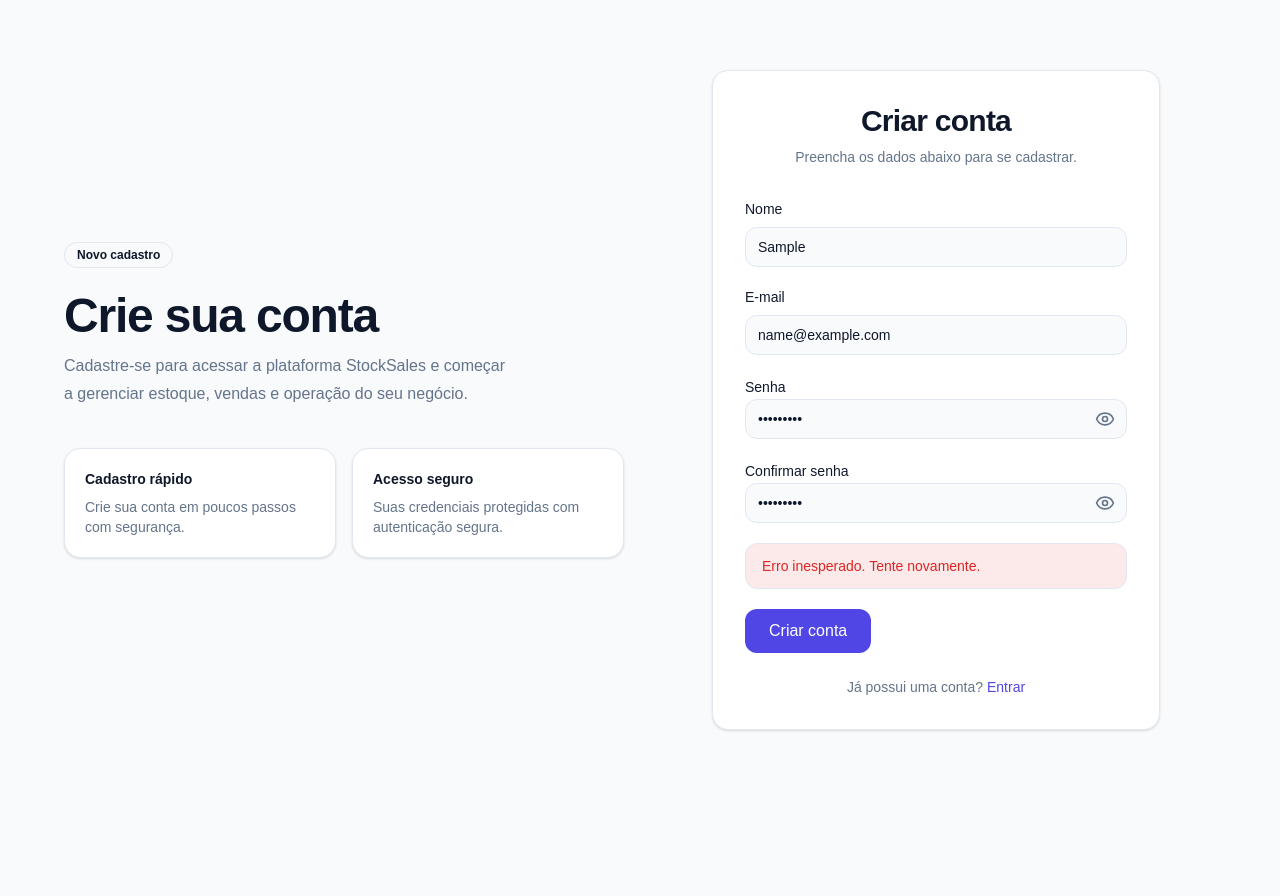
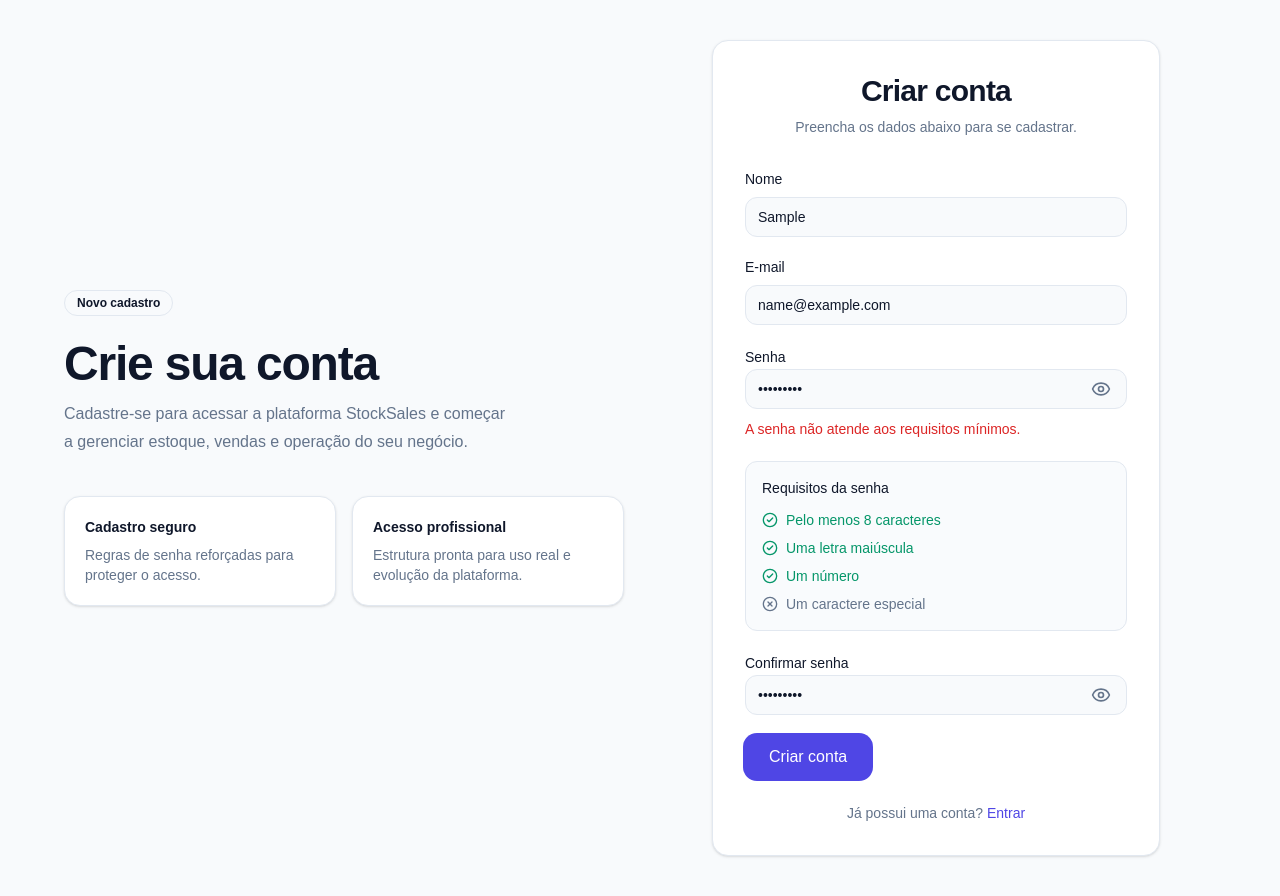
Before and after one commit to jeffersonjuni/estoque-vendas-plataforma, a Next.js app: page /register in a window 1280 px wide. Both pictures are taken after typing "Sample", "name@example.com", "Sample123", "Sample123" into the empty fields and a click on the button "Criar conta". Before the commit the page ends 800 px from the top, so only its background shows below. Built offline with nearby package versions, Linux system fonts and the light colour scheme; no server answers.

Commit message:
refactor: melhora validações e experiência visual da autenticação

```diff
--- a/src/app/api/auth/register/route.ts
+++ b/src/app/api/auth/register/route.ts
@@ -2,6 +2,7 @@ import { NextResponse } from "next/server";
 import bcrypt from "bcrypt";
 
 import { prisma } from "@/lib/prisma";
+import { isPasswordStrong } from "@/lib/password-validation";
 
 export async function POST(req: Request) {
   try {
@@ -10,6 +11,16 @@ export async function POST(req: Request) {
     if (!name || !email || !password) {
       return NextResponse.json(
         { message: "Dados inválidos." },
+        { status: 400 }
+      );
+    }
+
+    if (!isPasswordStrong(password)) {
+      return NextResponse.json(
+        {
+          message:
+            "A senha deve conter no mínimo 8 caracteres, uma letra maiúscula, um número e um caractere especial.",
+        },
         { status: 400 }
       );
     }
@@ -35,8 +46,10 @@ export async function POST(req: Request) {
       },
     });
 
-    return NextResponse.json({ message: "Usuário criado com sucesso." });
-  } catch (error) {
+    return NextResponse.json({
+      message: "Usuário criado com sucesso.",
+    });
+  } catch {
     return NextResponse.json(
       { message: "Erro ao criar usuário." },
       { status: 500 }
--- a/src/components/auth/login-form.tsx
+++ b/src/components/auth/login-form.tsx
@@ -1,16 +1,16 @@
-"use client";
+'use client';
 
-import Link from "next/link";
-import { useState } from "react";
-import { signIn } from "next-auth/react";
-import { useRouter } from "next/navigation";
-import { Eye, EyeOff } from "lucide-react";
+import Link from 'next/link';
+import { useState } from 'react';
+import { signIn } from 'next-auth/react';
+import { useRouter } from 'next/navigation';
+import { Eye, EyeOff } from 'lucide-react';
 
-import { Badge } from "@/components/ui/badge";
-import { Button } from "@/components/ui/button";
-import { Card, CardContent } from "@/components/ui/card";
-import { Input } from "@/components/ui/input";
-import { Loader } from "@/components/ui/loader";
+import { Badge } from '@/components/ui/badge';
+import { Button } from '@/components/ui/button';
+import { Card, CardContent } from '@/components/ui/card';
+import { Input } from '@/components/ui/input';
+import { Loader } from '@/components/ui/loader';
 
 export function LoginForm() {
   const router = useRouter();
@@ -154,12 +154,13 @@ export function LoginForm() {
 
                     <Link
                       href="/forgot-password"
-                      className="text-sm font-medium text-primary hover:underline"
+                      className="text-sm font-medium text-primary transition hover:opacity-80 hover:underline"
                     >
                       Esqueci minha senha
                     </Link>
                   </div>
 
+                  <div className="space-y-2">
                     <div className="relative">
                       <Input
                         id="password"
@@ -167,15 +168,18 @@ export function LoginForm() {
                         placeholder="Digite sua senha"
                         value={password}
                         onChange={(event) => setPassword(event.target.value)}
-                      error={passwordError}
                         disabled={isLoading}
                         className="pr-12"
+                        autoComplete="current-password"
                       />
 
                       <button
                         type="button"
                         onClick={() => setShowPassword((prev) => !prev)}
-                      className="absolute right-3 top-1/2 -translate-y-1/2 text-muted-foreground transition hover:text-foreground"
+                        className="absolute right-3 top-5 -translate-y-1/2 rounded-md p-1 text-muted-foreground transition hover:bg-muted hover:text-foreground"
+                        aria-label={
+                          showPassword ? 'Ocultar senha' : 'Mostrar senha'
+                        }
                       >
                         {showPassword ? (
                           <EyeOff className="h-5 w-5" />
@@ -183,6 +187,13 @@ export function LoginForm() {
                           <Eye className="h-5 w-5" />
                         )}
                       </button>
+                    </div>
+
+                    {passwordError && (
+                      <span className="text-sm text-destructive">
+                        {passwordError}
+                      </span>
+                    )}
                   </div>
                 </div>
 
--- /dev/null
+++ b/src/components/auth/password-requirements.tsx
@@ -0,0 +1,60 @@
+import clsx from "clsx";
+import { CheckCircle2, XCircle } from "lucide-react";
+
+import { getPasswordValidation } from "@/lib/password-validation";
+
+type PasswordRequirementsProps = {
+  password: string;
+};
+
+export function PasswordRequirements({
+  password,
+}: PasswordRequirementsProps) {
+  const validation = getPasswordValidation(password);
+
+  const items = [
+    {
+      label: "Pelo menos 8 caracteres",
+      valid: validation.minLength,
+    },
+    {
+      label: "Uma letra maiúscula",
+      valid: validation.uppercase,
+    },
+    {
+      label: "Um número",
+      valid: validation.number,
+    },
+    {
+      label: "Um caractere especial",
+      valid: validation.specialChar,
+    },
+  ];
+
+  return (
+    <div className="rounded-xl border border-border bg-muted/40 p-4">
+      <p className="mb-3 text-sm font-medium text-foreground">
+        Requisitos da senha
+      </p>
+
+      <ul className="space-y-2">
+        {items.map((item) => (
+          <li
+            key={item.label}
+            className={clsx(
+              "flex items-center gap-2 text-sm",
+              item.valid ? "text-success" : "text-muted-foreground"
+            )}
+          >
+            {item.valid ? (
+              <CheckCircle2 className="h-4 w-4" />
+            ) : (
+              <XCircle className="h-4 w-4" />
+            )}
+            <span>{item.label}</span>
+          </li>
+        ))}
+      </ul>
+    </div>
+  );
+}
--- a/src/components/auth/register-form.tsx
+++ b/src/components/auth/register-form.tsx
@@ -3,13 +3,16 @@
 import Link from "next/link";
 import { useState } from "react";
 import { useRouter } from "next/navigation";
-import { Eye, EyeOff } from "lucide-react";
+import { Eye, EyeOff, CheckCircle2 } from "lucide-react";
 
 import { Badge } from "@/components/ui/badge";
 import { Button } from "@/components/ui/button";
 import { Card, CardContent } from "@/components/ui/card";
 import { Input } from "@/components/ui/input";
 import { Loader } from "@/components/ui/loader";
+
+import { PasswordRequirements } from "@/components/auth/password-requirements";
+import { isPasswordStrong } from "@/lib/password-validation";
 
 export function RegisterForm() {
   const router = useRouter();
@@ -30,6 +33,7 @@ export function RegisterForm() {
   });
 
   const [formError, setFormError] = useState("");
+  const [successMessage, setSuccessMessage] = useState("");
   const [isLoading, setIsLoading] = useState(false);
 
   function validateForm() {
@@ -50,13 +54,16 @@ export function RegisterForm() {
     if (!email.trim()) {
       newErrors.email = "Informe seu e-mail.";
       isValid = false;
+    } else if (!/\S+@\S+\.\S+/.test(email)) {
+      newErrors.email = "Informe um e-mail válido.";
+      isValid = false;
     }
 
     if (!password.trim()) {
       newErrors.password = "Informe sua senha.";
       isValid = false;
-    } else if (password.length < 6) {
-      newErrors.password = "A senha deve ter no mínimo 6 caracteres.";
+    } else if (!isPasswordStrong(password)) {
+      newErrors.password = "A senha não atende aos requisitos mínimos.";
       isValid = false;
     }
 
@@ -80,6 +87,7 @@ export function RegisterForm() {
     try {
       setIsLoading(true);
       setFormError("");
+      setSuccessMessage("");
 
       const response = await fetch("/api/auth/register", {
         method: "POST",
@@ -100,7 +108,13 @@ export function RegisterForm() {
         return;
       }
 
+      setSuccessMessage(
+        "Conta criada com sucesso! Redirecionando para o login..."
+      );
+
+      setTimeout(() => {
         router.push("/");
+      }, 1800);
     } catch {
       setFormError("Erro inesperado. Tente novamente.");
     } finally {
@@ -111,7 +125,6 @@ export function RegisterForm() {
   return (
     <section className="flex min-h-screen items-center justify-center px-4 py-10">
       <div className="grid w-full max-w-6xl gap-8 lg:grid-cols-2">
-        {/* Branding / institucional */}
         <div className="hidden flex-col justify-center lg:flex">
           <div className="space-y-6">
             <Badge variant="outline" className="w-fit">
@@ -133,10 +146,10 @@ export function RegisterForm() {
               <Card className="bg-background">
                 <CardContent className="space-y-2 p-4">
                   <p className="text-sm font-semibold text-foreground">
-                    Cadastro rápido
+                    Cadastro seguro
                   </p>
                   <p className="text-sm text-muted-foreground">
-                    Crie sua conta em poucos passos com segurança.
+                    Regras de senha reforçadas para proteger o acesso.
                   </p>
                 </CardContent>
               </Card>
@@ -144,10 +157,10 @@ export function RegisterForm() {
               <Card className="bg-background">
                 <CardContent className="space-y-2 p-4">
                   <p className="text-sm font-semibold text-foreground">
-                    Acesso seguro
+                    Acesso profissional
                   </p>
                   <p className="text-sm text-muted-foreground">
-                    Suas credenciais protegidas com autenticação segura.
+                    Estrutura pronta para uso real e evolução da plataforma.
                   </p>
                 </CardContent>
               </Card>
@@ -155,7 +168,6 @@ export function RegisterForm() {
           </div>
         </div>
 
-        {/* Formulário */}
         <div className="flex items-center justify-center">
           <Card className="w-full max-w-md">
             <CardContent className="p-6 sm:p-8">
@@ -198,6 +210,7 @@ export function RegisterForm() {
                     Senha
                   </label>
 
+                  <div className="space-y-2">
                     <div className="relative">
                       <Input
                         id="password"
@@ -205,15 +218,18 @@ export function RegisterForm() {
                         placeholder="Digite sua senha"
                         value={password}
                         onChange={(event) => setPassword(event.target.value)}
-                      error={errors.password}
                         disabled={isLoading}
                         className="pr-12"
+                        autoComplete="new-password"
                       />
 
                       <button
                         type="button"
                         onClick={() => setShowPassword((prev) => !prev)}
-                      className="absolute right-3 top-1/2 -translate-y-1/2 text-muted-foreground transition hover:text-foreground"
+                        className="absolute right-3 top-5 -translate-y-1/2 rounded-md p-1 text-muted-foreground transition hover:bg-muted hover:text-foreground"
+                        aria-label={
+                          showPassword ? "Ocultar senha" : "Mostrar senha"
+                        }
                       >
                         {showPassword ? (
                           <EyeOff className="h-5 w-5" />
@@ -222,7 +238,16 @@ export function RegisterForm() {
                         )}
                       </button>
                     </div>
+
+                    {errors.password && (
+                      <span className="text-sm text-destructive">
+                        {errors.password}
+                      </span>
+                    )}
                   </div>
+                </div>
+
+                <PasswordRequirements password={password} />
 
                 <div className="space-y-2">
                   <label
@@ -232,6 +257,7 @@ export function RegisterForm() {
                     Confirmar senha
                   </label>
 
+                  <div className="space-y-2">
                     <div className="relative">
                       <Input
                         id="confirmPassword"
@@ -241,9 +267,9 @@ export function RegisterForm() {
                         onChange={(event) =>
                           setConfirmPassword(event.target.value)
                         }
-                      error={errors.confirmPassword}
                         disabled={isLoading}
                         className="pr-12"
+                        autoComplete="new-password"
                       />
 
                       <button
@@ -251,7 +277,12 @@ export function RegisterForm() {
                         onClick={() =>
                           setShowConfirmPassword((prev) => !prev)
                         }
-                      className="absolute right-3 top-1/2 -translate-y-1/2 text-muted-foreground transition hover:text-foreground"
+                        className="absolute right-3 top-5 -translate-y-1/2 rounded-md p-1 text-muted-foreground transition hover:bg-muted hover:text-foreground"
+                        aria-label={
+                          showConfirmPassword
+                            ? "Ocultar confirmação de senha"
+                            : "Mostrar confirmação de senha"
+                        }
                       >
                         {showConfirmPassword ? (
                           <EyeOff className="h-5 w-5" />
@@ -260,11 +291,25 @@ export function RegisterForm() {
                         )}
                       </button>
                     </div>
+
+                    {errors.confirmPassword && (
+                      <span className="text-sm text-destructive">
+                        {errors.confirmPassword}
+                      </span>
+                    )}
+                  </div>
                 </div>
 
                 {formError && (
                   <div className="rounded-xl border border-destructive/20 bg-destructive/10 px-4 py-3 text-sm text-destructive">
                     {formError}
+                  </div>
+                )}
+
+                {successMessage && (
+                  <div className="flex items-center gap-2 rounded-xl border border-success/20 bg-success/10 px-4 py-3 text-sm text-success">
+                    <CheckCircle2 className="h-4 w-4" />
+                    {successMessage}
                   </div>
                 )}
 
--- /dev/null
+++ b/src/lib/password-validation.ts
@@ -0,0 +1,19 @@
+export function getPasswordValidation(password: string) {
+  return {
+    minLength: password.length >= 8,
+    uppercase: /[A-Z]/.test(password),
+    number: /[0-9]/.test(password),
+    specialChar: /[^A-Za-z0-9]/.test(password),
+  };
+}
+
+export function isPasswordStrong(password: string) {
+  const validation = getPasswordValidation(password);
+
+  return (
+    validation.minLength &&
+    validation.uppercase &&
+    validation.number &&
+    validation.specialChar
+  );
+}
```
Lines whose indentation alone changed are shown as unchanged.
